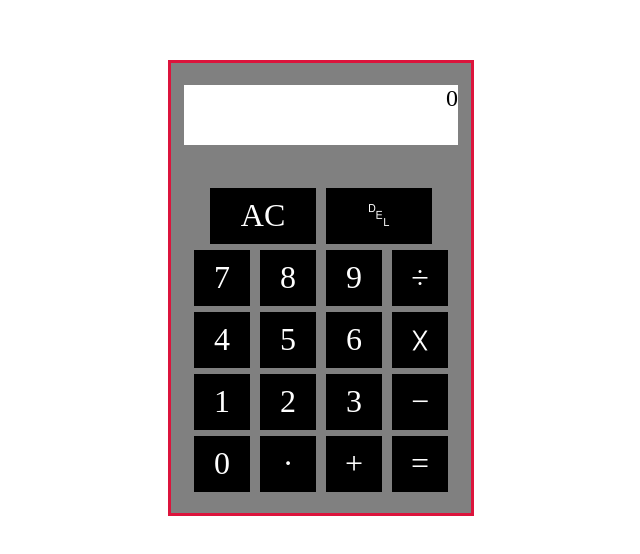
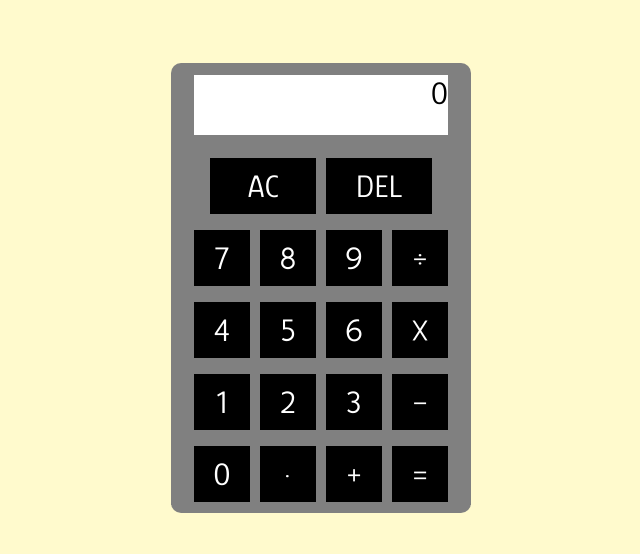
Before and after one commit to rjmills87/Calculator-Project, a plain HTML site: page index.html in a window 1280 px wide. Shown: the part 112-666 px from the top of the page, without its empty margins (319-959 px from the left). Drawn offline with Linux system fonts and the light colour scheme.

Commit message:
Added font family and some adjustments to styles.

```diff
--- a/index.html
+++ b/index.html
@@ -15,7 +15,7 @@
       <div class="btns">
         <div class="btn-row-one">
           <div class="btn" id="clear-btn">AC</div>
-          <div class="btn" id="delete-btn">␡</div>
+          <div class="btn" id="delete-btn">DEL</div>
         </div>
         <div class="btn-row-two">
           <div class="btn" id="btn-seven">7</div>
--- a/style.css
+++ b/style.css
@@ -1,18 +1,22 @@
+@import url("https://fonts.googleapis.com/css2?family=Glory:wght@400;500;600&display=swap");
+
 body {
   margin: 0;
   display: flex;
   justify-content: center;
   align-items: center;
+  font-family: "Glory", sans-serif;
+  background-color: lemonchiffon;
 }
 
 .calc-body {
-  border: solid crimson;
   width: 300px;
   height: 450px;
   display: flex;
   flex-direction: column;
   justify-content: space-around;
   background-color: gray;
+  border-radius: 10px;
 }
 
 .btn {
@@ -27,6 +31,10 @@ body {
   align-items: center;
 }
 
+.btn:hover {
+  cursor: pointer;
+}
+
 #clear-btn,
 #delete-btn {
   width: 100px;
@@ -38,8 +46,12 @@ body {
   display: flex;
   justify-content: flex-end;
   height: 60px;
-  margin: 0px 10px;
-  font-size: 1.5rem;
+  margin: 0px 20px;
+  font-size: 2rem;
+}
+
+.btn-row-one {
+  margin-bottom: 10px;
 }
 
 .btn-row-one,
@@ -53,3 +65,9 @@ body {
   align-items: center;
   gap: 10px;
 }
+
+.btn-row-three,
+.btn-row-four,
+.btn-row-five {
+  margin-top: 10px;
+}
```
